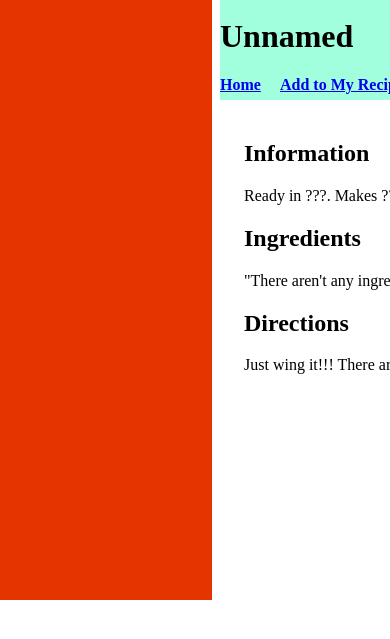
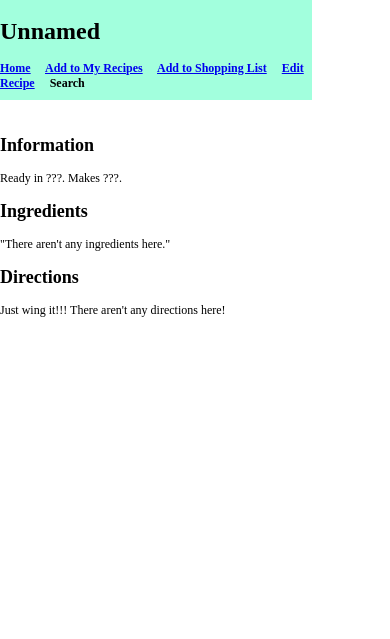
Before and after one commit to Brian-Black/DinnerTrackingGuide, a Flask app: template templates/recipe.html in a window 390 px wide; the page is wider, and only the part inside the window is pictured. Shown: the top 639 px of that part. Run offline with Flask 2, Linux system fonts and the light colour scheme; the template is opened without the code that fills it, so the values that code supplies are empty.

Commit message:
responsive dedesign

```diff
--- a/templates/base_copy.html
+++ b/templates/base_copy.html
@@ -4,6 +4,7 @@
 	<head data-gwd-animation-mode="quickMode">
 		<title>Dinner Planner</title>
 		<meta http-equiv="Content-Type" content="text/html; charset=utf-8">
+		<meta name="viewport" content="width=device-width, initial-scale=1.0">
 		<meta name="generator" content="Google Web Designer 1.0.4.0305">
 		<style type="text/css">
 			html, body {
@@ -50,6 +51,68 @@
 				top: 120px;
 				height: 452px;
 			}
+			#pagewrap {
+				padding: 5px;
+				width: 960px;
+				margin: 20px auto;
+			}
+
+			@media screen and (max-width: 980px) {
+				#pagewrap {
+					width: 94%;
+				}
+				#content {
+					width: 65%;
+				}
+				.gwd-div-side-banner {
+					width: 15%;
+				}
+				.gwd-div-top-banner {
+					left: 150px;
+					width: 80%;
+				}
+				.gwd-div-page {
+					left: 150px;
+				}
+			}
+
+			@media screen and (max-width: 700px) {
+				.gwd-div-side-banner {
+					width: 15%;
+					float: left;
+				}
+				.gwd-div-top-banner {
+					left: 100px;
+					width: 80%;
+				}
+				.gwd-div-page {
+					left: 100px;
+				}
+				h4 {
+					font-size: 12px;
+				}
+			}
+
+			@media screen and (max-width: 480px) {
+				#header {
+					height: auto;
+				}
+				h1 {
+					font-size: 24px;
+				}
+				.gwd-div-side-banner {
+					display: none;
+				}
+				.gwd-div-top-banner {
+					left: 0;
+					top: 0;
+				}
+				.gwd-div-page {
+					left: 0px;
+					width: 400px;
+					font-size:12px;
+				}
+			}
 		</style>
 	</head>
 
```
Also changed, not shown: 6 other files.
